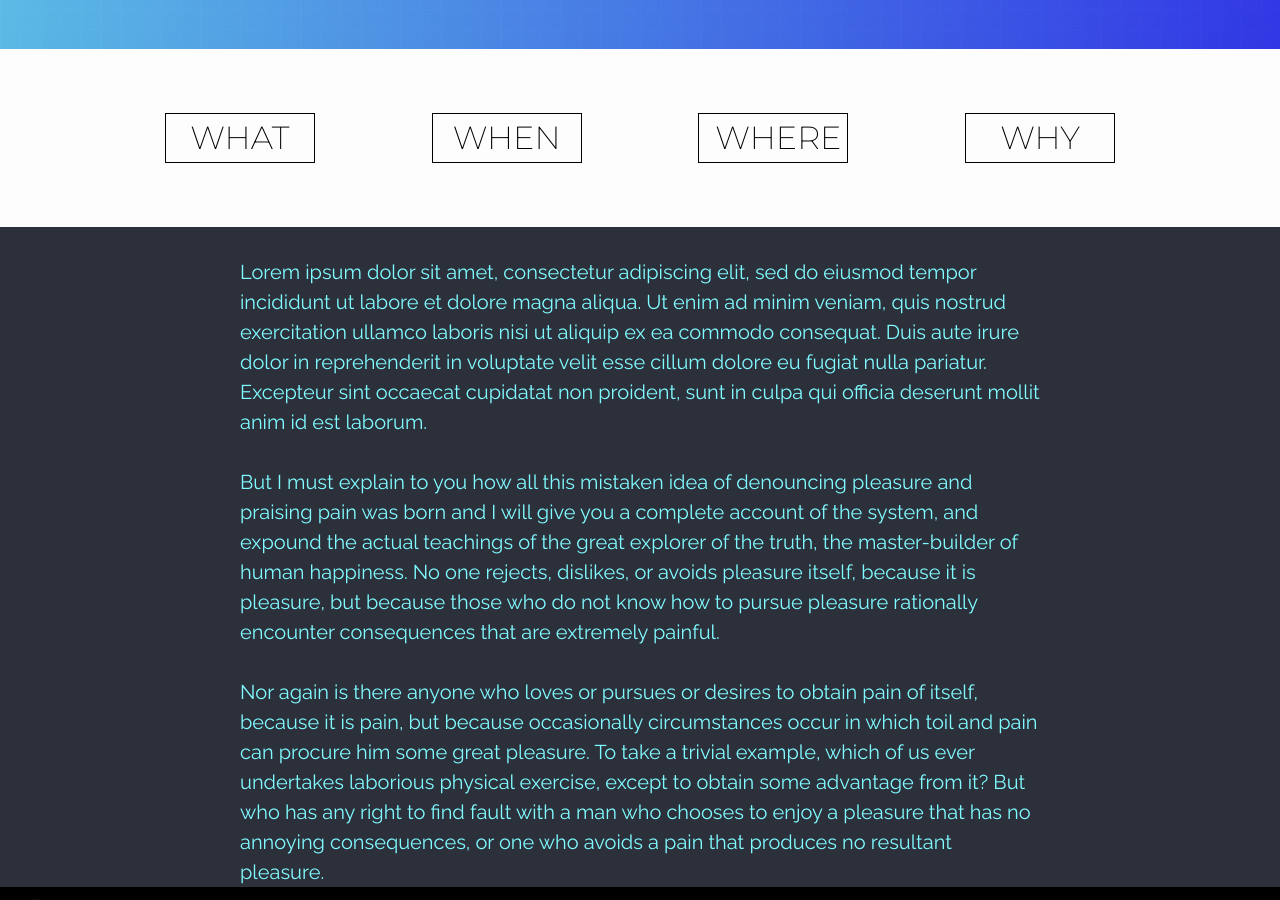
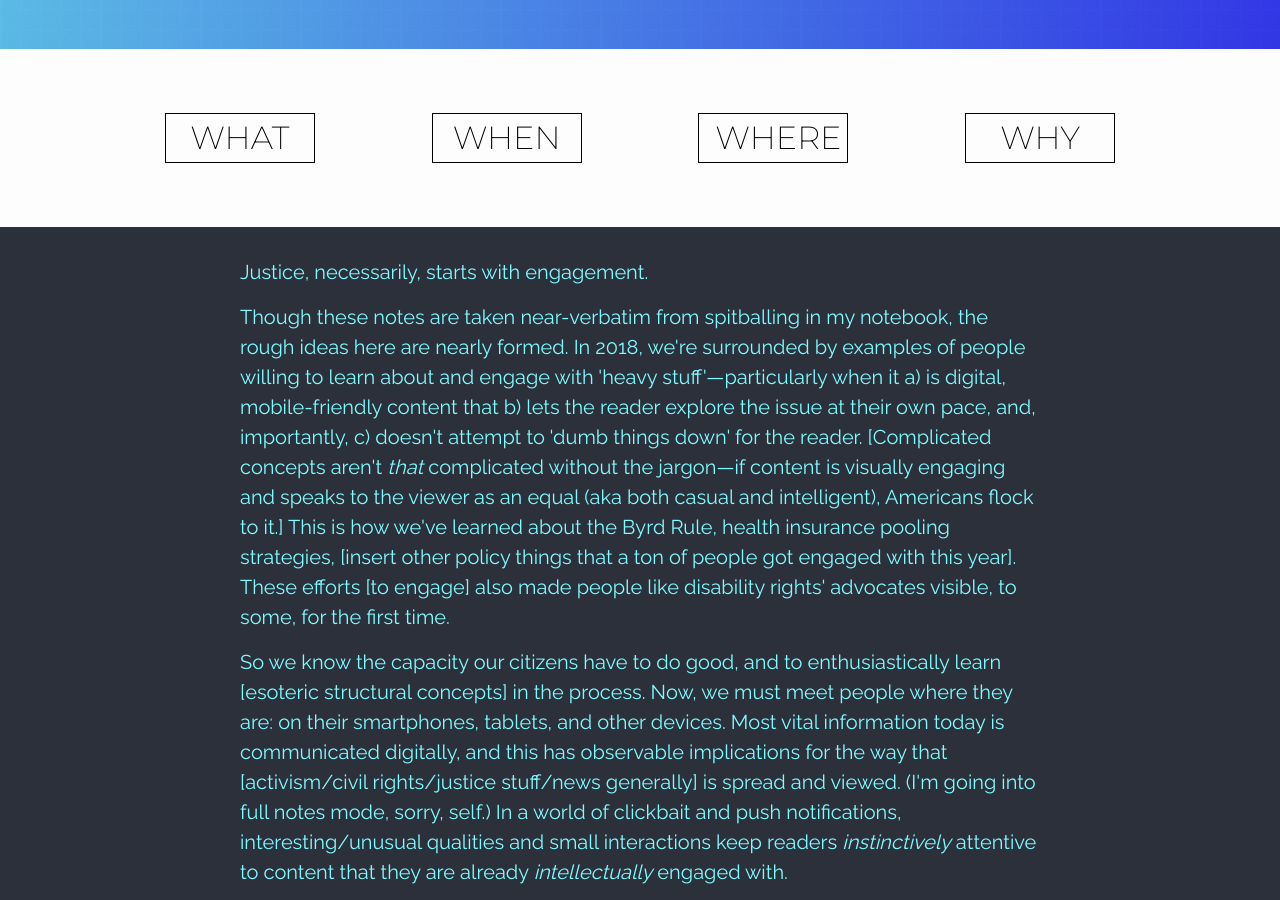
Before and after one commit to kbdonnally/visual-advocacy, a Jekyll site: the page built from new-home.html, in a window 1280 px wide and 900 px high, scrolled down 851 px. Built offline with Jekyll 4.4.1, drawn with Linux system fonts in a browser that asks for light colours; some of the changed text lies outside the part shown.

Commit message:
Replace explainer dummy text w/ real info [DRAFT]

```diff
--- a/new-home.html
+++ b/new-home.html
@@ -25,7 +25,15 @@
 	<div id="what" class="home-grid-explainer">
 		<div class="home-explainer__content-wrapper">
 			<!--div class="home-explainer__title">What</div--> <!-- what is it, and why does it matter? -->
-			<div class="home-explainer__text"><br/>Lorem ipsum dolor sit amet, consectetur adipiscing elit, sed do eiusmod tempor incididunt ut labore et dolore magna aliqua. Ut enim ad minim veniam, quis nostrud exercitation ullamco laboris nisi ut aliquip ex ea commodo consequat. Duis aute irure dolor in reprehenderit in voluptate velit esse cillum dolore eu fugiat nulla pariatur. Excepteur sint occaecat cupidatat non proident, sunt in culpa qui officia deserunt mollit anim id est laborum.<br/><br/>But I must explain to you how all this mistaken idea of denouncing pleasure and praising pain was born and I will give you a complete account of the system, and expound the actual teachings of the great explorer of the truth, the master-builder of human happiness. No one rejects, dislikes, or avoids pleasure itself, because it is pleasure, but because those who do not know how to pursue pleasure rationally encounter consequences that are extremely painful.<br/><br/>Nor again is there anyone who loves or pursues or desires to obtain pain of itself, because it is pain, but because occasionally circumstances occur in which toil and pain can procure him some great pleasure. To take a trivial example, which of us ever undertakes laborious physical exercise, except to obtain some advantage from it? But who has any right to find fault with a man who chooses to enjoy a pleasure that has no annoying consequences, or one who avoids a pain that produces no resultant pleasure.</div>
+			<div class="home-explainer__text"><br/>
+				<p>Justice, necessarily, starts with engagement.</p>
+				<p>Though these notes are taken near-verbatim from spitballing in my notebook, the rough ideas here are nearly formed. In 2018, we're surrounded by examples of people willing to learn about and engage with 'heavy stuff'&mdash;particularly when it a) is digital, mobile-friendly content that b) lets the reader explore the issue at their own pace, and, importantly, c) doesn't attempt to 'dumb things down' for the reader. [Complicated concepts aren't <em>that</em> complicated without the jargon&mdash;if content is visually engaging and speaks to the viewer as an equal (aka both casual and intelligent), Americans flock to it.] This is how we've learned about the Byrd Rule, health insurance pooling strategies, [insert other policy things that a ton of people got engaged with this year]. These efforts [to engage] also made people like disability rights' advocates visible, to some, for the first time.</p>
+				<p>So we know the capacity our citizens have to do good, and to enthusiastically learn [esoteric structural concepts] in the process. Now, we must meet people where they are: on their smartphones, tablets, and other devices. Most vital information today is communicated digitally, and this has observable implications for the way that [activism/civil rights/justice stuff/news generally] is spread and viewed. (I'm going into full notes mode, sorry, self.) In a world of clickbait and push notifications, interesting/unusual qualities and small interactions keep readers <em>instinctively</em> attentive to content that they are already <em>intellectually</em> engaged with.</p>
+				<p>This looks like [Snowfall - give brief history], other examples. Began around five years ago when the ubiquity of smartphones and developments in [versatility/capability of web design tools] serendipitously collided: site designers could start looking at screens not as paper, made of pixels rather than wood, but as a truly alternative medium. New York Times shifted a lot of their resources towards developing interactive/unusual digital content; [find announcement saying it's basically at readers' behest and they think it's best for business - thus re-proving that people do want to learn and just... pretty and interactive things rock.] [Gives you an excellent choose-your-own adventure quality to exploring content - to linger here or there on a particular interactive element, while others may scroll past, only to be captivated by a graphic mere paragraphs later.] "Snowfall" is probably watershed moment in this approach to content: set a high standard for quality and demonstrated there is an appetite for deep-dive explorations of fairly academic topics.</p>
+				<p>Of course, this is nothing new: any movement for human equity in US history has relied on the most emotionally invigorating form of media available at the time, constrained only by the necessity of spreading [their materials] to the national masses at relatively low cost. Example in history of national struggle for Black civil rights/equity: slave narratives (printing cheap, high quality photos don't have words with them yet), "I AM A MAN" signs/march, Ferguson and Black Lives Matter. High-capability smartphones (and other devices) <em>are</em> that Goldilocks of "low cost for high audience" message distribution now: we must meet media where it's at. The "price" for the best shot at widespread civic engagement is lower now than any time in human history: making already-fascinating research/information aesthetically appealing/interesting.</p>
+				<p>The importance of this is vital, and the relative frivolity attributed to visual [contributions] is a dangerous notion (see: people not being freaked out by Nazis when they wear normal clothes). [insert that visuals are constantly undervalued because aesthetics are viewed as inherently feminine, but we see time and time again over centuries that this is the only way important information sticks deeply so societal change can be wrought.] Scholars trained in both cultural studies and design must apply these skills [in the ways described above], which will boost incredibly important [scholarly work/social justice involving academia, like the ERA movement] into the public discourse. A net social and academic good.<!-- For UVA and the nation! --></p>
+
+			<br/></div>
 		</div>
 	</div>
 	<!-- Timeline of tech advances -->
```
